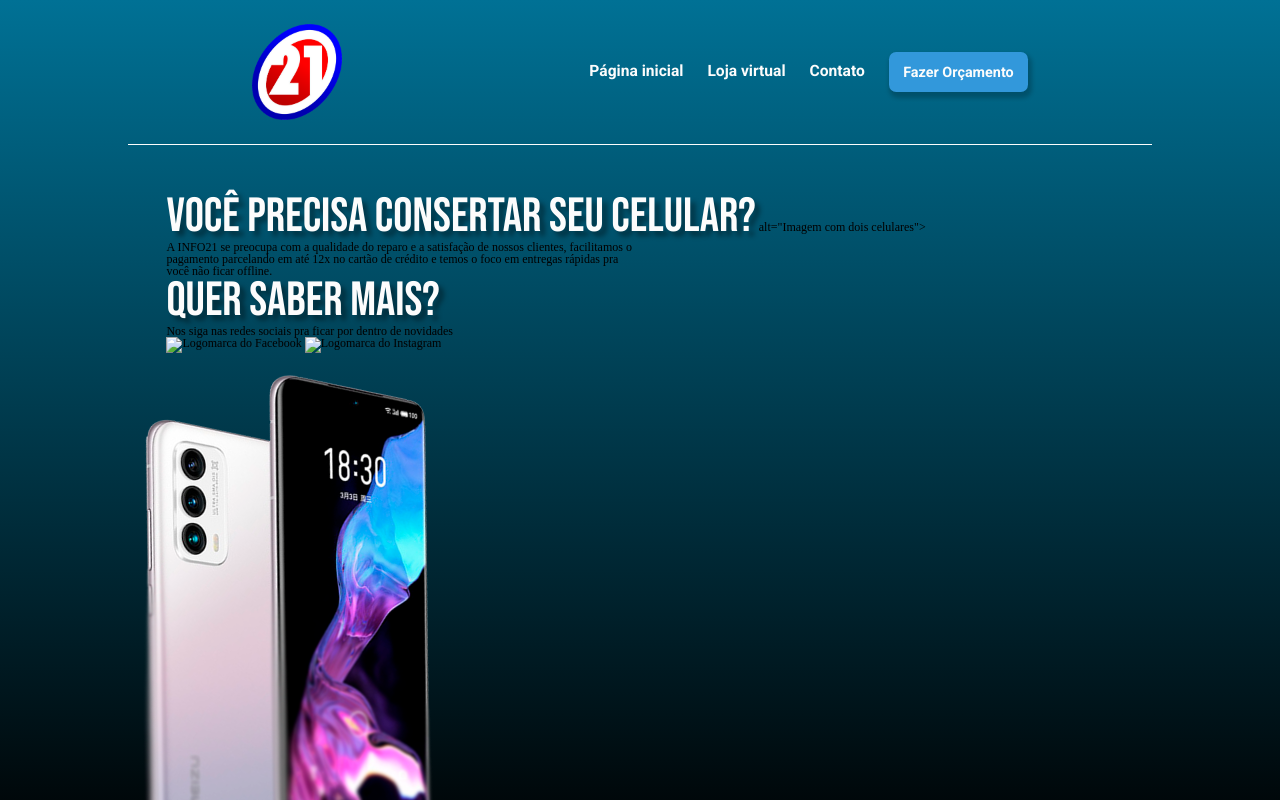
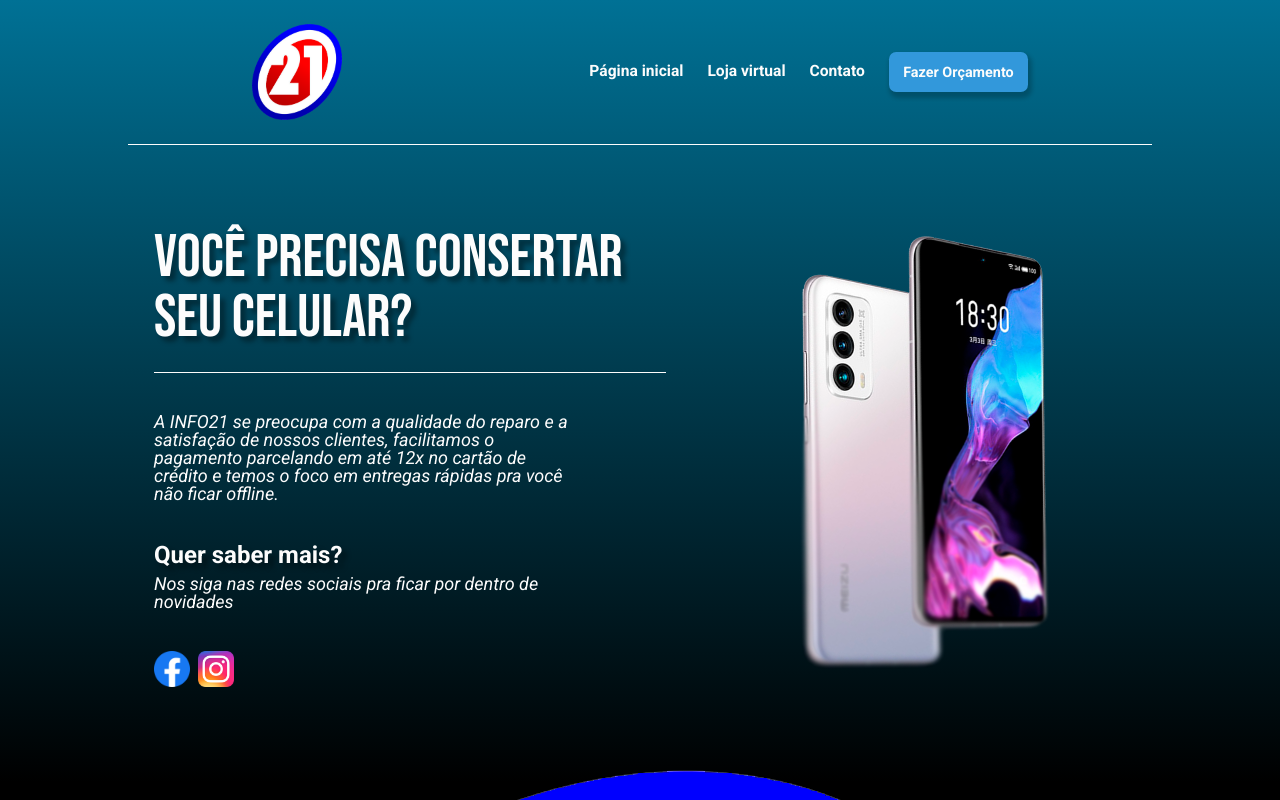
Before and after one commit to crizancesar/landing-page-info21, a plain HTML site: page index.html in a window 1280 px wide. Shown: the top 800 px of the page. Drawn offline with Linux system fonts and the light colour scheme.

Commit message:
Update index and style files

```diff
--- a/css/style.css
+++ b/css/style.css
@@ -39,7 +39,7 @@ body {
 }
 
 .header-content-link:hover {
-    color:#37afff;
+    color: #37afff;
 }
 
 .header-content-button {
@@ -62,30 +62,72 @@ body {
 }
 
 /* CSS do conteúdo principal */
-.main-section {
-    padding: 4em 4em;
+.main-celular {
+    width: 80%;
+    margin: 0 auto;
+    padding: 6em 0;
 }
 
-.main-section-content-1 {
-    margin: 0 auto;
-    width: 80%;
+.section-celular {
+    display: flex;
+    flex-direction: row;
+    flex-wrap: wrap;
+    justify-content: space-around;
+    align-items: center;
 }
 
-.main-section-content-1-title {
-    display: inline;
+.content-celular {
+    display: flex;
+    flex-direction: row;
+    flex-wrap: wrap;
+    gap: 0.5rem;
     width: 50%;
-    font-family: 'Bebas Neue';
-    font-size: 4em;
-    text-shadow: 5px 5px 5px rgba(0, 0, 0, 0.4);
-    color:#FCFCFC;
 }
 
-.main-section-content-1-text {
-    width: 50%;
-    display: block;
+.title-celular {
+    width: 100%;
+    margin-bottom: 2rem;
+    padding-bottom: 1.5rem;
+    font-family: 'Bebas Neue';
+    font-size: 5em;
+    text-shadow: 5px 5px 5px rgba(0, 0, 0, 0.4);
+    color: #FCFCFC;
+    border-bottom: 0.1rem solid #FCFCFC;
 }
 
-.main-section-content-2-img-celular {
-    width: 40%;
+.text-celular {
+    width: 100%;
+    padding: 0 6rem 2rem 0;
+    font-family: 'Roboto';
+    font-style: italic;
+    font-weight: 400;
+    font-size: 1.5em;
+    color: #FCFCFC;
+}
+
+.title-celular-2 {
+    width: 100%;
+    font-family: 'Roboto';
+    font-weight: 700;
+    font-size: 2em;
+    text-shadow: 5px 5px 5px rgba(0, 0, 0, 0.4);
+    color: #FCFCFC;
+}
+
+.celular-img-facebook {
+    width: 3em;
+    flex-shrink: 3;
+}
+
+.celular-img-instagram {
+    width: 3em;
+}
+
+.content-celular-2 {
+
+}
+
+.celular-img-celular {
+    width: 34em;
     transform: rotate(34.3deg);
 }
--- a/index.html
+++ b/index.html
@@ -21,22 +21,18 @@
         </nav>
     </header>
 
-    <main>
-        <section class="main-section">
-            <div class="main-section-content-1">
-                <h1 class="main-section-content-1-title">Você precisa consertar seu celular?</h1>
-                alt="Imagem com dois celulares">
-                <p class="main-section-content-1-text">A INFO21 se preocupa com a qualidade do reparo e a satisfação de
-                    nossos clientes, facilitamos o
-                    pagamento parcelando em até 12x no cartão de crédito e temos o foco em entregas rápidas pra você não
-                    ficar offline.</p>
-                <h2 class="main-section-content-1-title">Quer saber mais?</h2>
-                <p class="main-section-content-1-text">Nos siga nas redes sociais pra ficar por dentro de novidades</p>
-                <img class="main-section-content-1-img-facebook" src="" alt="Logomarca do Facebook">
-                <img class="main-section-content-1-img-instagram" src="" alt="Logomarca do Instagram">
+    <main class="main-celular">
+        <section class="section-celular">
+            <div class="content-celular">
+                <h1 class="title-celular">Você precisa consertar seu celular?</h1>
+                <p class="text-celular">A <strong>INFO21</strong> se preocupa com a qualidade do reparo e a satisfação de nossos clientes, facilitamos o pagamento parcelando em até 12x no cartão de crédito e temos o foco em entregas rápidas pra você não ficar offline.</p>
+                <h2 class="title-celular-2">Quer saber mais?</h2>
+                <p class="text-celular">Nos siga nas redes sociais pra ficar por dentro de novidades</p>
+                <img class="celular-img-facebook" src="images/icon-facebook.png" alt="Logomarca do Facebook">
+                <img class="celular-img-instagram" src="images/icon-instagram.png" alt="Logomarca do Instagram">
             </div>
-            <div class="main-section-content-2">
-                <img class="main-section-content-2-img-celular" src="images/imagem-celular-main.png">
+            <div class="content-celular-2">
+                <img class="celular-img-celular" src="images/imagem-celular-main.png" alt="Dois celulares">
             </div>
         </section>
 
```
